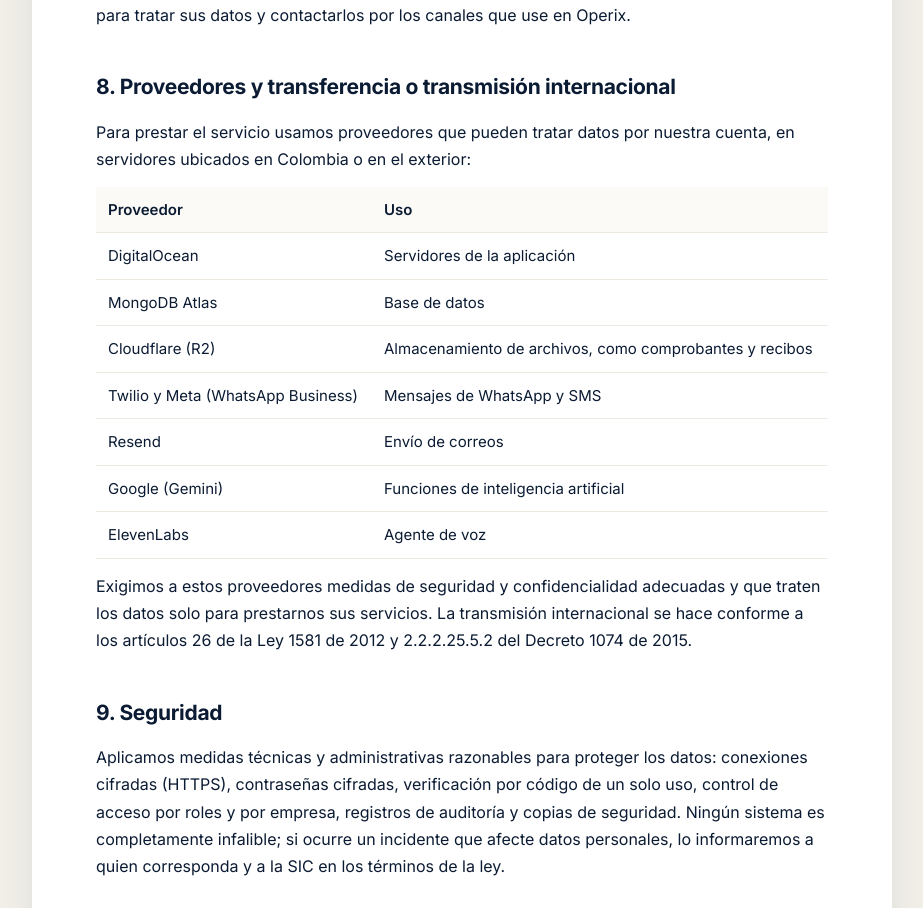
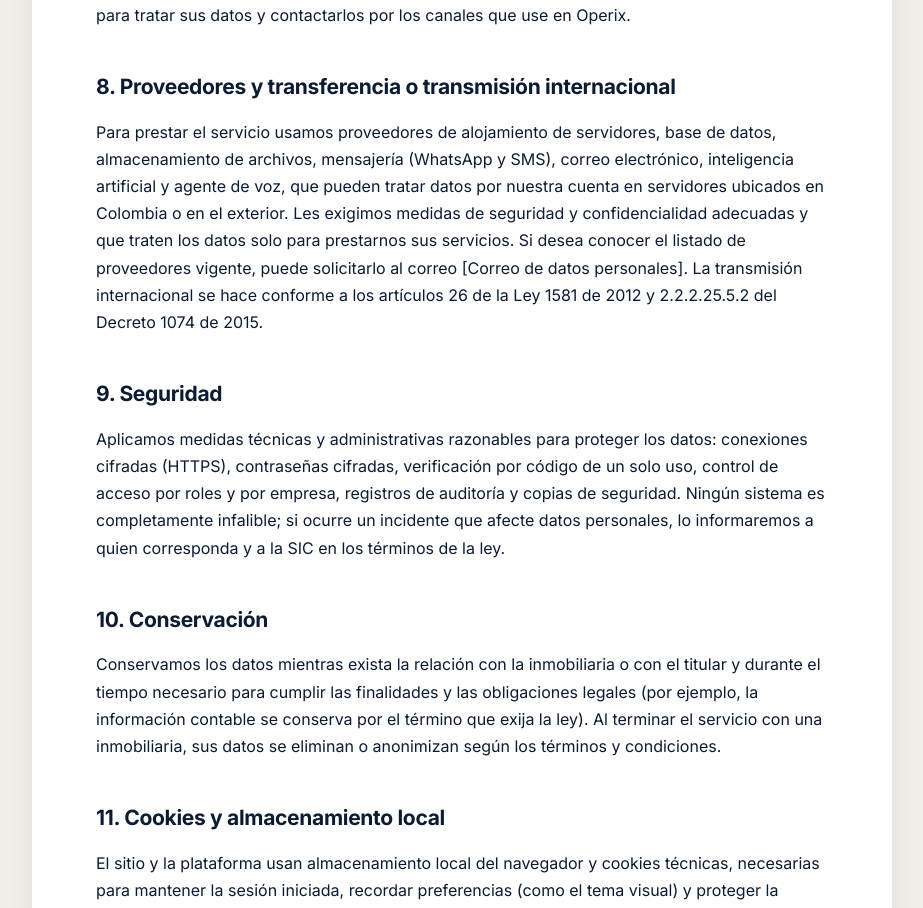
Before and after one commit to 96danielr/cobranza-inmobiliaria-frontend, a Next.js app: page /privacidad in a window 1280 px wide. Shown: the part 3384-4292 px from the top of the page, without its empty margins (178-1101 px from the left). Built offline with nearby package versions, Linux system fonts and the light colour scheme.

Commit message:
fix(legal): describe data processors by category instead of naming them

```diff
--- a/src/components/legal/privacy.ts
+++ b/src/components/legal/privacy.ts
@@ -74,19 +74,7 @@ Operix solicita la autorización de los titulares de los que es Responsable al m
 
 ## 8. Proveedores y transferencia o transmisión internacional
 
-Para prestar el servicio usamos proveedores que pueden tratar datos por nuestra cuenta, en servidores ubicados en Colombia o en el exterior:
-
-| Proveedor | Uso |
-|---|---|
-| DigitalOcean | Servidores de la aplicación |
-| MongoDB Atlas | Base de datos |
-| Cloudflare (R2) | Almacenamiento de archivos, como comprobantes y recibos |
-| Twilio y Meta (WhatsApp Business) | Mensajes de WhatsApp y SMS |
-| Resend | Envío de correos |
-| Google (Gemini) | Funciones de inteligencia artificial |
-| ElevenLabs | Agente de voz |
-
-Exigimos a estos proveedores medidas de seguridad y confidencialidad adecuadas y que traten los datos solo para prestarnos sus servicios. La transmisión internacional se hace conforme a los artículos 26 de la Ley 1581 de 2012 y 2.2.2.25.5.2 del Decreto 1074 de 2015.
+Para prestar el servicio usamos proveedores de alojamiento de servidores, base de datos, almacenamiento de archivos, mensajería (WhatsApp y SMS), correo electrónico, inteligencia artificial y agente de voz, que pueden tratar datos por nuestra cuenta en servidores ubicados en Colombia o en el exterior. Les exigimos medidas de seguridad y confidencialidad adecuadas y que traten los datos solo para prestarnos sus servicios. Si desea conocer el listado de proveedores vigente, puede solicitarlo al correo ${c.privacyEmail}. La transmisión internacional se hace conforme a los artículos 26 de la Ley 1581 de 2012 y 2.2.2.25.5.2 del Decreto 1074 de 2015.
 
 ## 9. Seguridad
 
```
